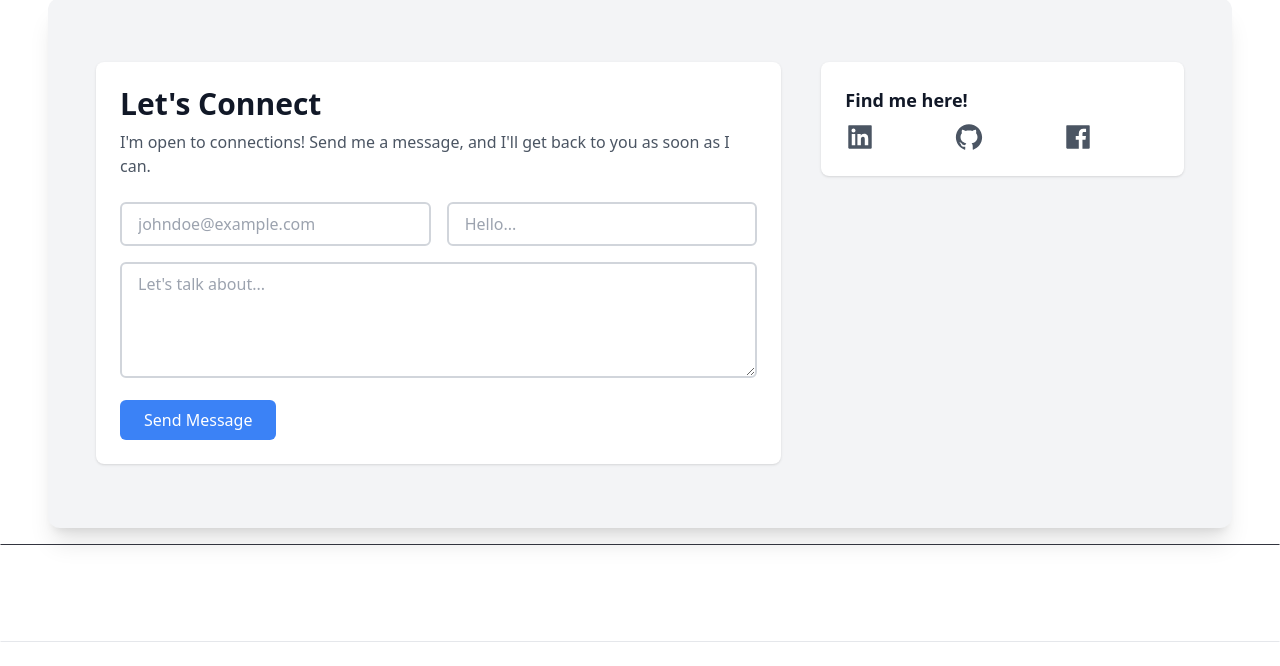
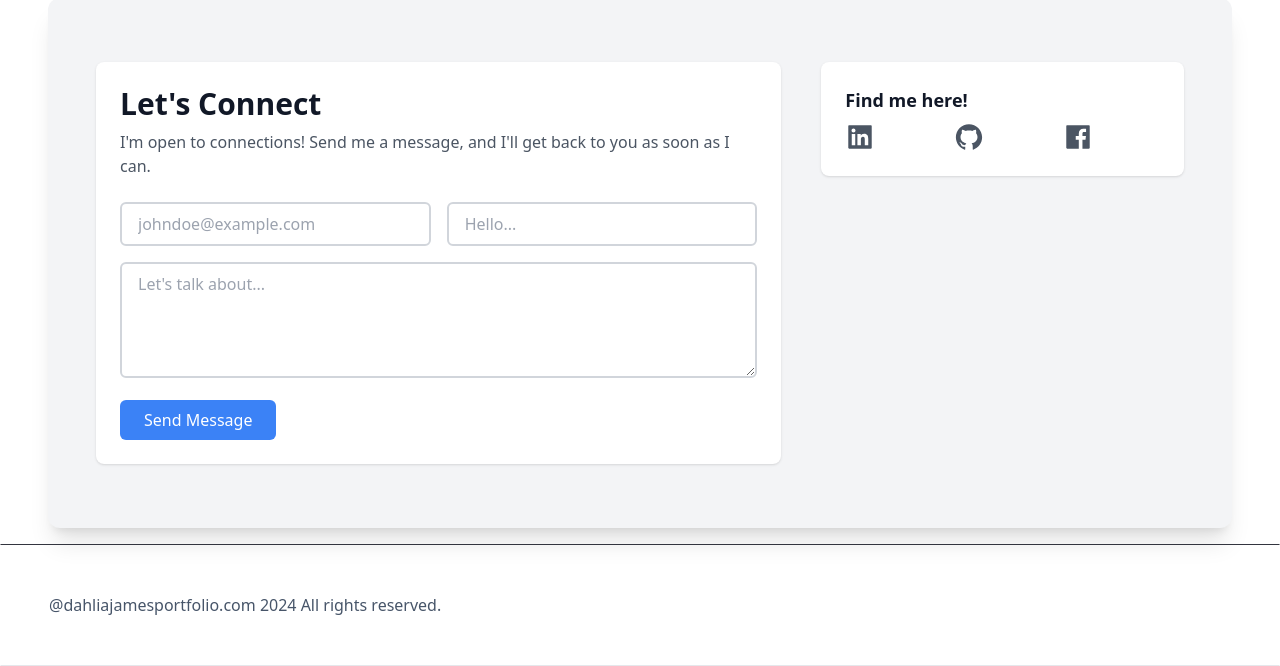
Before and after one commit to dahlica12/DahliaJames-React-Portfolio, a Next.js app: page / in a window 1280 px wide. Shown: the part 5506-6172 px from the top of the page. Before the commit the page ends 6148 px from the top, so only its background shows below. Built offline with nearby package versions, Linux system fonts and the light colour scheme.

Commit message:
added footer rights reserved message

```diff
--- a/pages/components/Footer.jsx
+++ b/pages/components/Footer.jsx
@@ -1,11 +1,13 @@
 import React from "react";
 
 const Footer = () => {
+
+  const currentYear = new Date().getFullYear();
   return (
     <footer className="footer border z-10 border-t-[#33353F] border-l-transparent border-r-transparent text-white">
       <div className="container p-12 flex justify-between">
         {/* <span>LOGO</span> */}
-        <p className="text-slate-600"></p>
+        <p className="text-slate-600"> @dahliajamesportfolio.com {currentYear} All rights reserved.</p>
       </div>
     </footer>
   );
--- a/src/locales/en/translation.json
+++ b/src/locales/en/translation.json
@@ -146,5 +146,8 @@
         "livePreview": "Live Preview",
         "noAdditionalImages": "No additional images available.",
         "close": "Close"
+      },
+      "footer": {
+        "copyrightText": "All rights reserved."
       }
   }
--- a/src/locales/fr/translation.json
+++ b/src/locales/fr/translation.json
@@ -144,6 +144,9 @@
       "livePreview": "Aperçu en Direct",
       "noAdditionalImages": "Aucune image supplémentaire disponible.",
       "close": "Fermer"
+    },
+    "footer": {
+      "copyrightText": "Tous droits réservés."
     }
 
 
```
